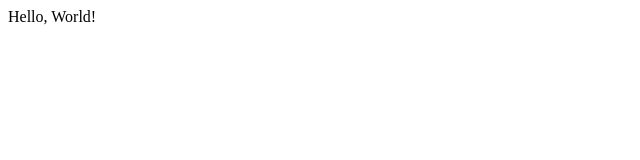
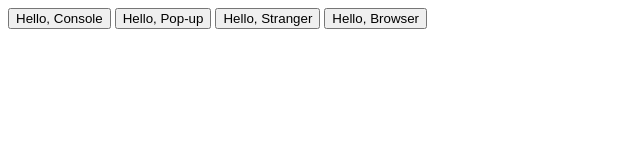
Before and after one commit to MuffinCrow/hello-world, a plain HTML site: page index.html in a window 1280 px wide. Shown: the whole page, without its empty margins (0-640 px from the left). Drawn offline with Linux system fonts and the light colour scheme.

Commit message:
finished the four button problem set

```diff
--- a/index.html
+++ b/index.html
@@ -3,7 +3,16 @@
 <html>
   <head>
     <title>My Website Title</title>
+
+    <script type="text/javascript" src="java.js"></script>
+
+
+
   <body>
-    Hello, World!
+    <button onclick="sayConsole();">Hello, Console</button>
+    <button onclick="sayPopup();">Hello, Pop-up</button>
+    <button onclick="sayStranger();">Hello, Stranger</button>
+    <button onclick="sayBrowser();">Hello, Browser</button>
+    <p id="browser"></p>
   </body>
 </html>
--- /dev/null
+++ b/java.js
@@ -0,0 +1,18 @@
+function sayConsole() {
+  console.log ("Hello, World!");
+  alert ("Check the console! :D")
+}
+
+function sayPopup() {
+  alert ("Hello, World!");
+}
+
+function sayStranger(){
+  let name = prompt ("What is your name?");
+  alert("Hello, " + name + "!");
+}
+
+function sayBrowser() {
+  var p = document.getElementById("browser");
+  p.innerHTML = p.innerHTML + "Hello, World! </br>";
+}
```
